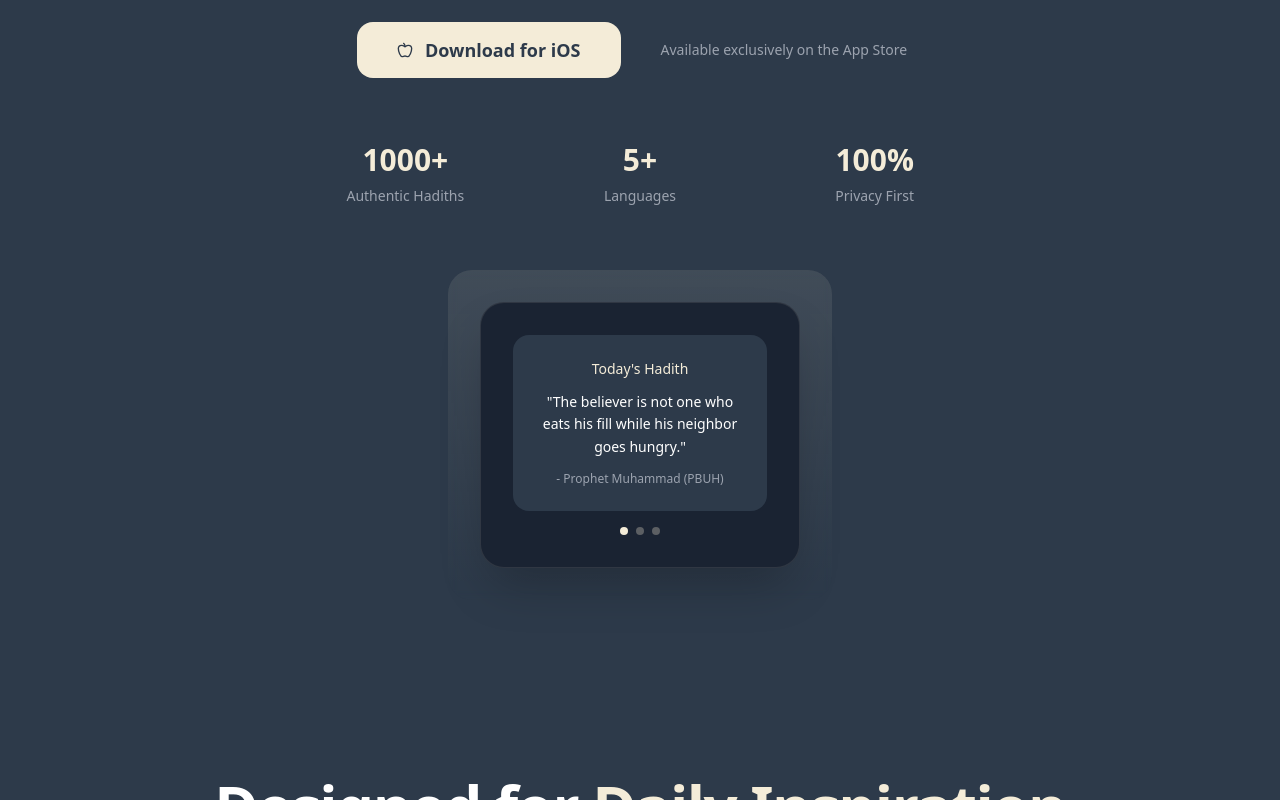
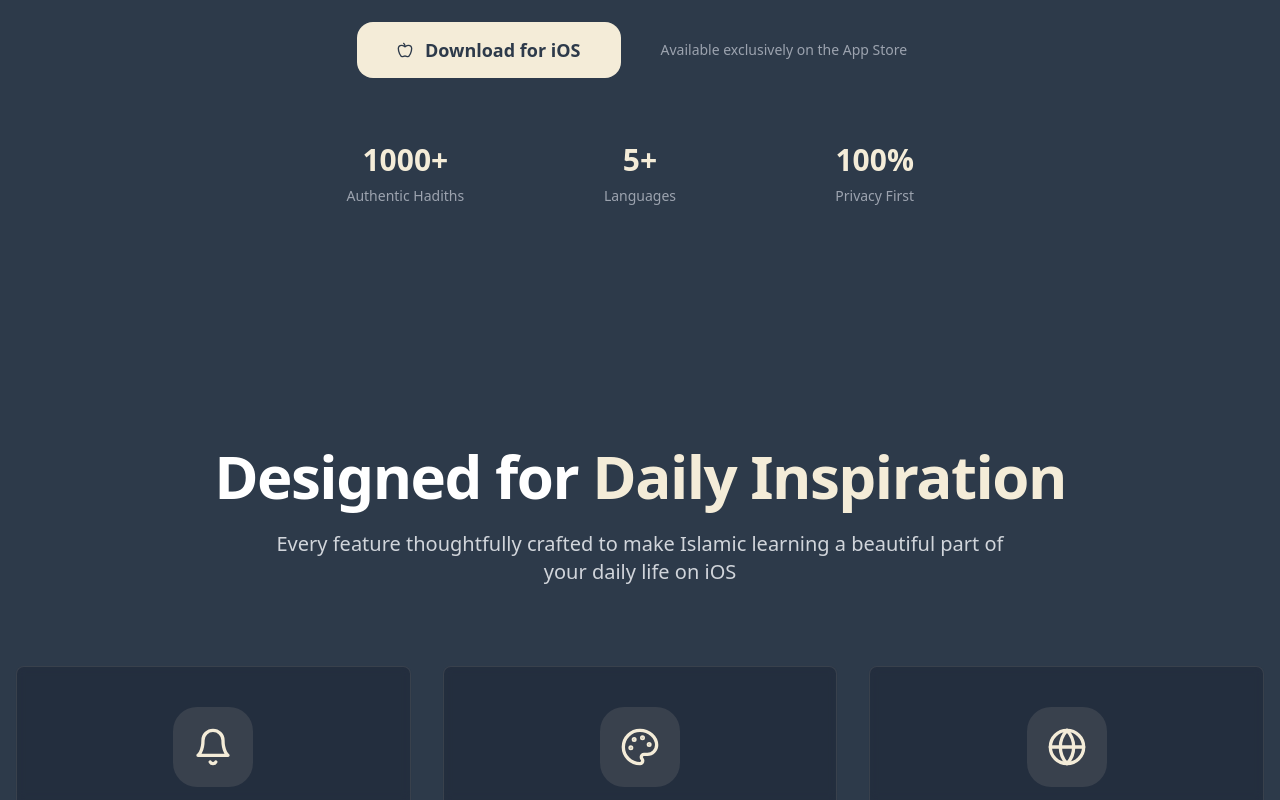
Before and after one commit to Kurt-Adam20/hadithly-soul-website, a React (Vite) app: page / in a window 1280 px wide. Shown: the part 510-1310 px from the top of the page. Built offline with nearby package versions, Linux system fonts and the light colour scheme.

Commit message:
Visual edit in Lovable
Edited UI in Lovable

```diff
--- a/src/pages/Index.tsx
+++ b/src/pages/Index.tsx
@@ -1,4 +1,3 @@
-
 import { Button } from "@/components/ui/button";
 import { Card, CardContent } from "@/components/ui/card";
 import { Badge } from "@/components/ui/badge";
@@ -6,10 +5,8 @@ import { Link } from "react-router-dom";
 import { Smartphone, Bell, Palette, Globe, Share2, Shield, Apple, CheckCircle } from "lucide-react";
 import Header from "@/components/Header";
 import Footer from "@/components/Footer";
-
 const Index = () => {
-  return (
-    <div className="min-h-screen bg-[#2D3A4A] text-white">
+  return <div className="min-h-screen bg-[#2D3A4A] text-white">
       <Header />
 
       {/* Hero Section */}
@@ -62,22 +59,7 @@ const Index = () => {
 
           {/* App Preview */}
           <div className="max-w-sm mx-auto">
-            <div className="bg-gradient-to-b from-[#F4ECD8]/10 to-transparent p-8 rounded-3xl backdrop-blur-sm">
-              <div className="bg-[#1A2332] rounded-3xl p-8 shadow-2xl border border-[#F4ECD8]/10">
-                <div className="bg-[#2D3A4A] rounded-2xl p-6 mb-4">
-                  <div className="text-[#F4ECD8] text-sm mb-3 text-center">Today's Hadith</div>
-                  <div className="text-white text-center text-sm leading-relaxed">
-                    "The believer is not one who eats his fill while his neighbor goes hungry."
-                  </div>
-                  <div className="text-gray-400 text-xs text-center mt-3">- Prophet Muhammad (PBUH)</div>
-                </div>
-                <div className="flex justify-center gap-2">
-                  <div className="w-2 h-2 bg-[#F4ECD8] rounded-full"></div>
-                  <div className="w-2 h-2 bg-[#F4ECD8]/30 rounded-full"></div>
-                  <div className="w-2 h-2 bg-[#F4ECD8]/30 rounded-full"></div>
-                </div>
-              </div>
-            </div>
+
           </div>
         </div>
       </section>
@@ -221,8 +203,6 @@ const Index = () => {
       </section>
 
       <Footer />
-    </div>
-  );
+    </div>;
 };
-
 export default Index;
```
